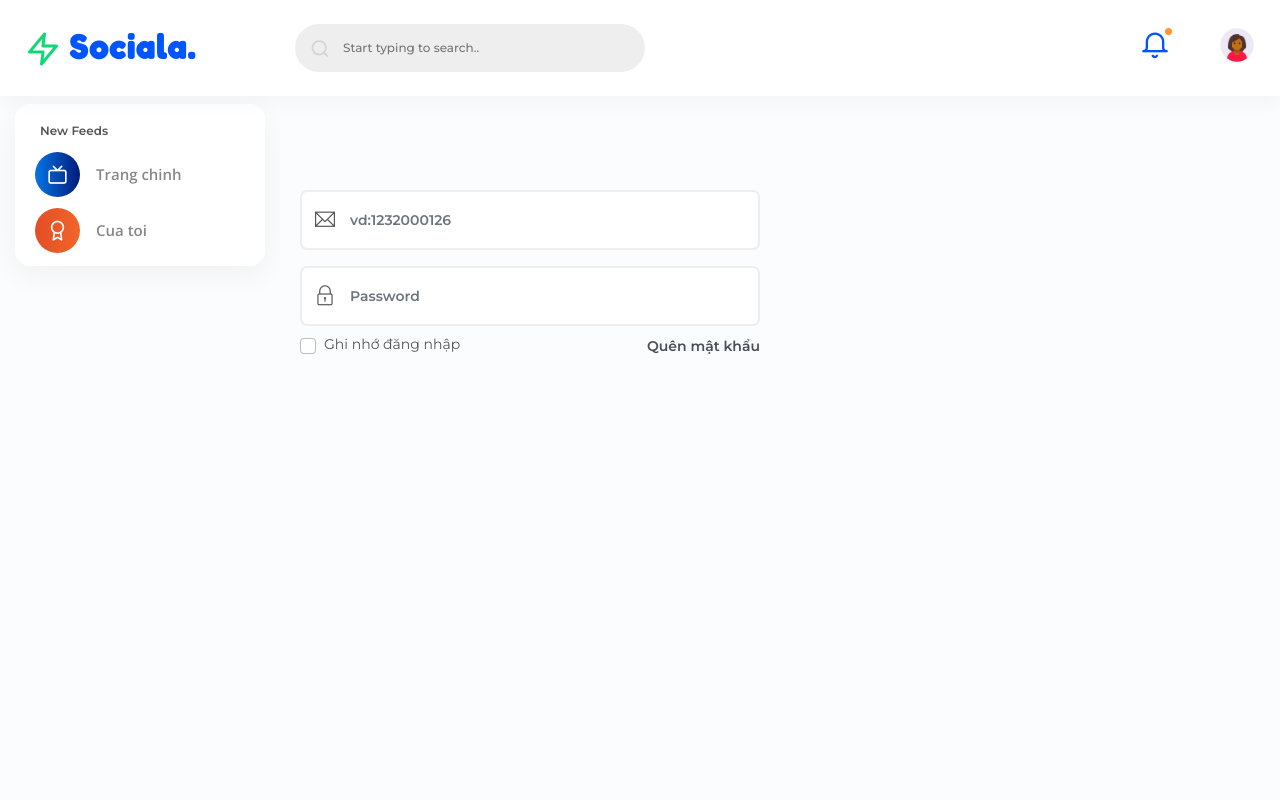
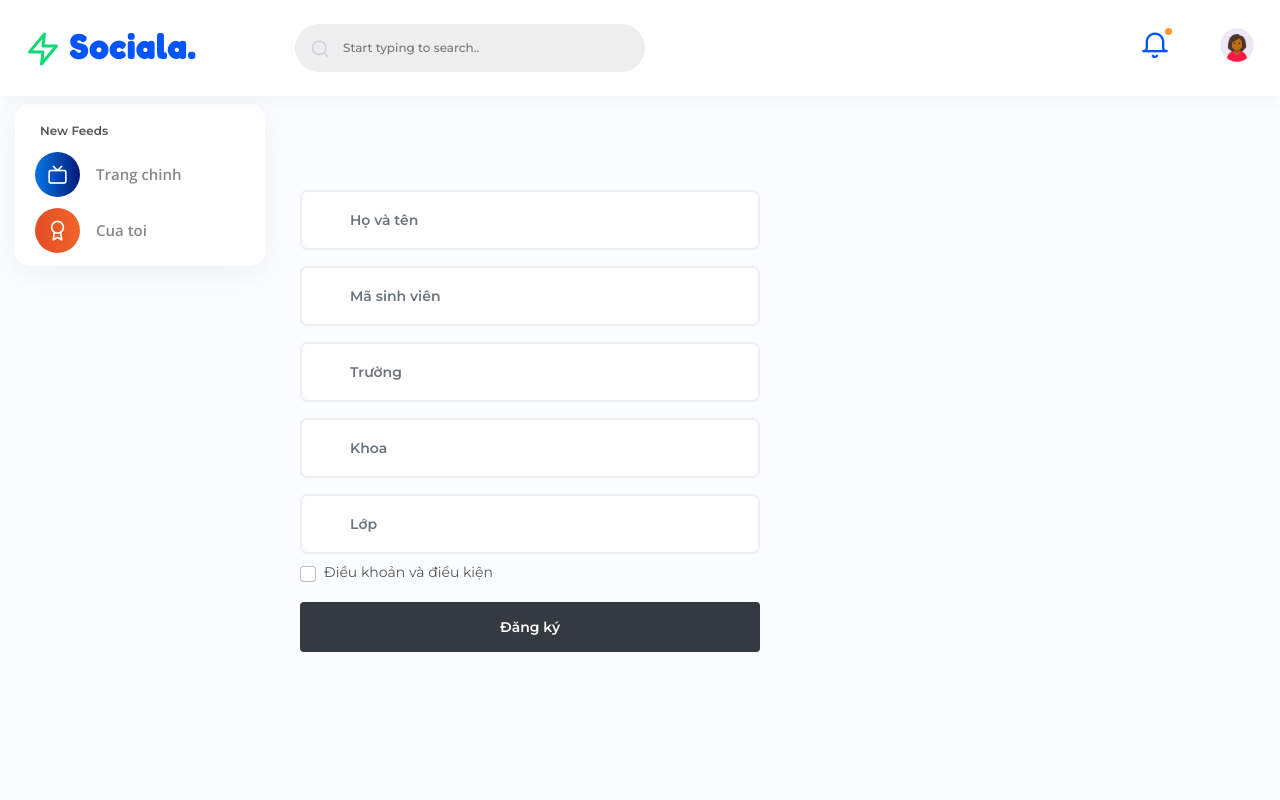
Before and after one commit to NT912/Activity-management-WEB-for-student-of-Danang, a PHP site: page /dangkyhoatdong.php in a window 1280 px wide. Run offline with PHP 8.4, Linux system fonts and the light colour scheme; some libraries are stand-ins or nearby versions.

Commit message:
AC-38 hoan thien

```diff
--- a/dangkyhoatdong.php
+++ b/dangkyhoatdong.php
@@ -93,21 +93,38 @@
         <!-- main content -->
         <div class="main-content ">
             <div style="padding: 100px 20px 20px 20px; max-width: 50%; min-width: 500px;">
-                <form style="max-width: 100%;">
+                <!-- ### là file xử lý lấy dữ liệu từ form lưu vào database -->
+                <form style="max-width: 100%;" action="###" method="post">
                     <div class="form-group icon-input mb-3">
-                        <i class="font-sm ti-email text-grey-500 pe-0"></i>
-                        <input type="text" class="style2-input ps-5 form-control text-grey-900 font-xsss fw-600" placeholder="vd:1232000126" require>
+                        <input type="text" class="style2-input ps-5 form-control text-grey-900 font-xsss fw-60" placeholder="Họ và tên" >
+
+                    </div>
+                    <div class="form-group icon-input mb-3">
+                        <input type="text" class="style2-input ps-5 form-control text-grey-900 font-xsss fw-60" placeholder="Mã sinh viên" >
+
+                    </div>
+                    <div class="form-group icon-input mb-3">
+                        <input type="text" class="style2-input ps-5 form-control text-grey-900 font-xsss fw-60" placeholder="Trường" >
+
+                    </div>
+                    <div class="form-group icon-input mb-3">
+
+                        <input type="text" class="style2-input ps-5 form-control text-grey-900 font-xsss fw-600" placeholder="Khoa" require>
                     </div>
                     <div class="form-group icon-input mb-1">
-                        <input type="Password" class="style2-input ps-5 form-control text-grey-900 font-xss ls-3" placeholder="Password" require>
-                        <i class="font-sm ti-lock text-grey-500 pe-0"></i>
-                        </button>
+                        <input type="Password" class="style2-input ps-5 form-control text-grey-900 font-xss ls-3" placeholder="Lớp" require>
+
+
                     </div>
                     <div class="form-check text-left mb-3">
                         <input type="checkbox" class="form-check-input mt-2" id="exampleCheck5">
-                        <label class="form-check-label font-xsss text-grey-500" for="exampleCheck5">Ghi nhớ đăng nhập</label>
-                        <a href="forgot.html" class="fw-600 font-xsss text-grey-700 mt-1 float-right">Quên mật khẩu</a>
+                        <label class="form-check-label font-xsss text-grey-500" for="exampleCheck5">Điều khoản và điều kiện</label>
+
+
                     </div>
+                    <!-- khi ấn đăng ký thì dữ liệu đc lưu vào trong database -->
+                    <button type="submit" name="submit" class="form-control text-center style2-input text-white fw-600 bg-dark border-0 p-0">Đăng ký</button>
+
                 </form>
             </div>
         </div>
```
